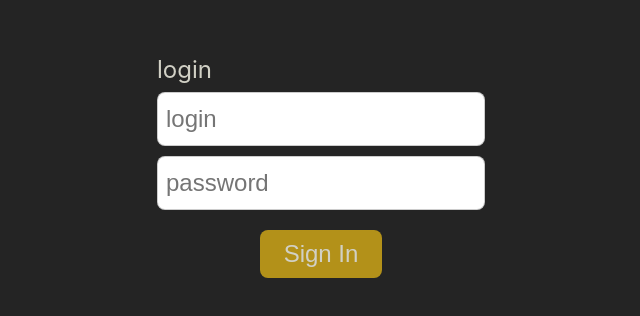
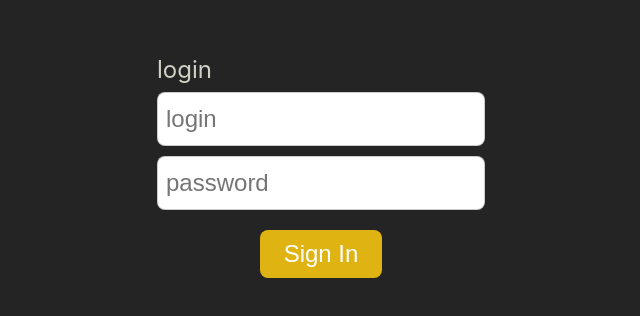
Before and after one commit to IPP-POLSL-2021/behavioral-biometry, a React (Vite) app in the folder frontend/: page /login in a window 1280 px wide. Shown: the part 264-580 px from the top of the page, without its empty margins (351-991 px from the left). Built offline with nearby package versions, Linux system fonts and the light colour scheme.

Commit message:
lightened

```diff
--- a/frontend/src/LoginPage/style.module.scss
+++ b/frontend/src/LoginPage/style.module.scss
@@ -1,5 +1,6 @@
 :root {
-  --main-color: #b39119;
+  --main-color: #dfb312;
+  --btn-text-color: #fff;
 }
 
 .main {
@@ -34,6 +35,7 @@
 .button {
   margin-top: 10px;
   background: var(--main-color);
+  color: var(--btn-text-color);
   border: none;
   border-radius: 8px;
   padding: 10px 24px;
```
